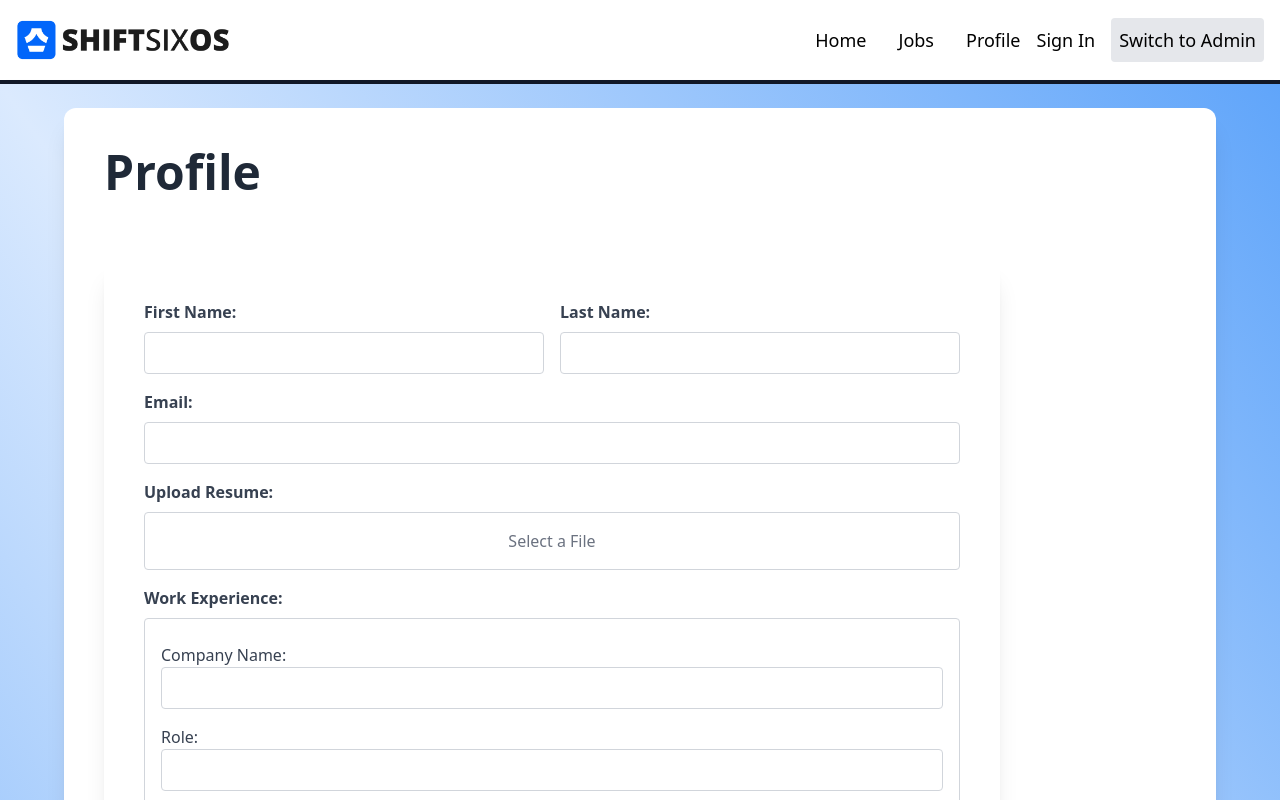
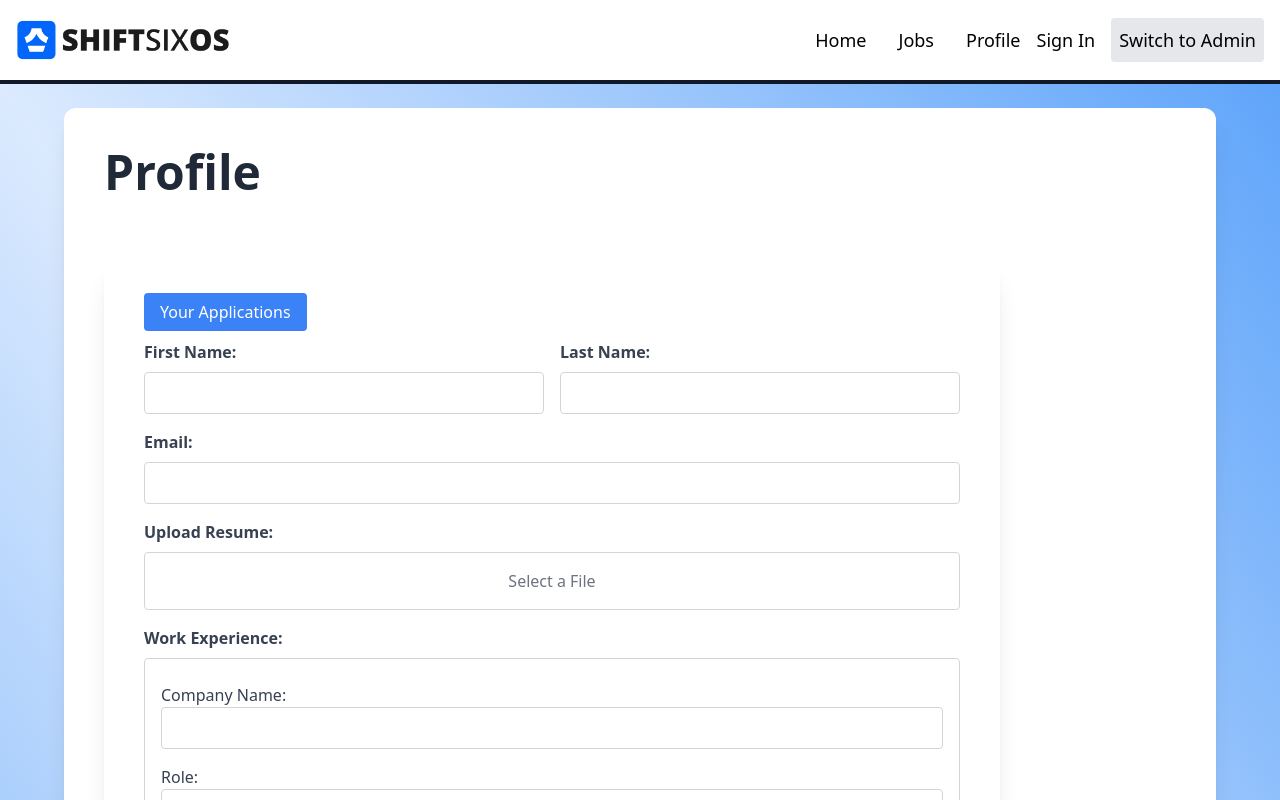
Before and after one commit to yuviChohan/TalentMatch, a Next.js app: page /Profile in a window 1280 px wide. Shown: the top 800 px of the page. Built offline with nearby package versions, Linux system fonts and the light colour scheme; no server answers.

Commit message:
Update page.tsx
Fix conflicts with master

```diff
--- a/src/app/UserProfile/page.tsx
+++ b/src/app/UserProfile/page.tsx
@@ -292,11 +292,13 @@ const UserProfile: React.FC = () => {
 
   return (
     <div className="w-full max-w-4xl bg-white shadow-xl rounded-xl p-10">
-      {/* <div className="flex justify-between items-center mb-4">
-        <button className="bg-gray-500 text-white rounded px-4 py-2" onClick={handleCheckJobStatus}>
-          Your Applications
-        </button>
-      </div> */}
+      <div className="flex justify-between items-center mb-4">
+        <Link href="/YourApplication">
+          <span className="bg-blue-500 text-white rounded px-4 py-2 cursor-pointer hover:bg-blue-600 transition-colors">
+            Your Applications
+          </span>
+        </Link>
+      </div>
       <div className="grid grid-cols-2 gap-4 mb-4">
         <div>
           <label className="block text-gray-700 font-bold mb-2">First Name:</label>
```
